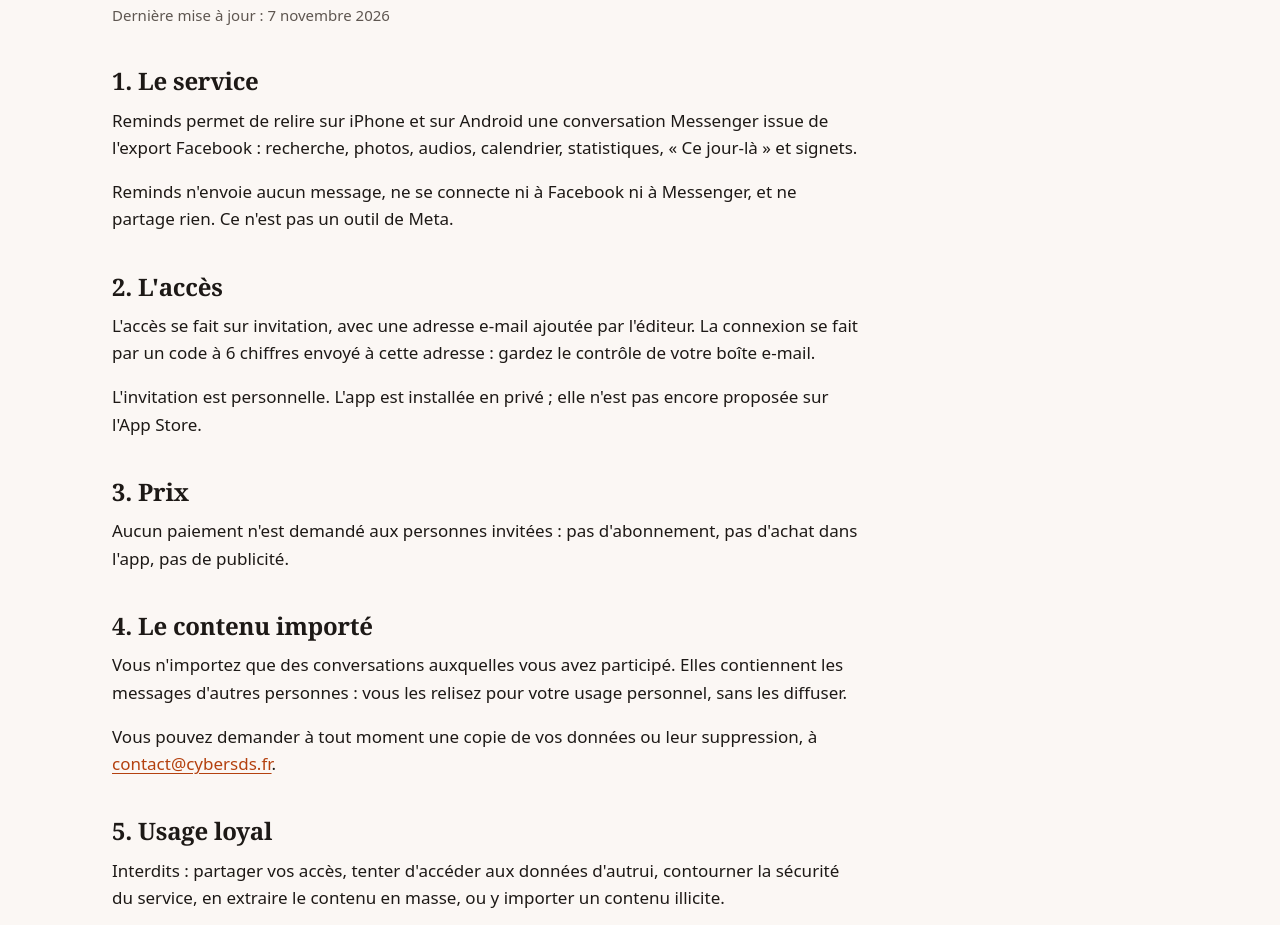
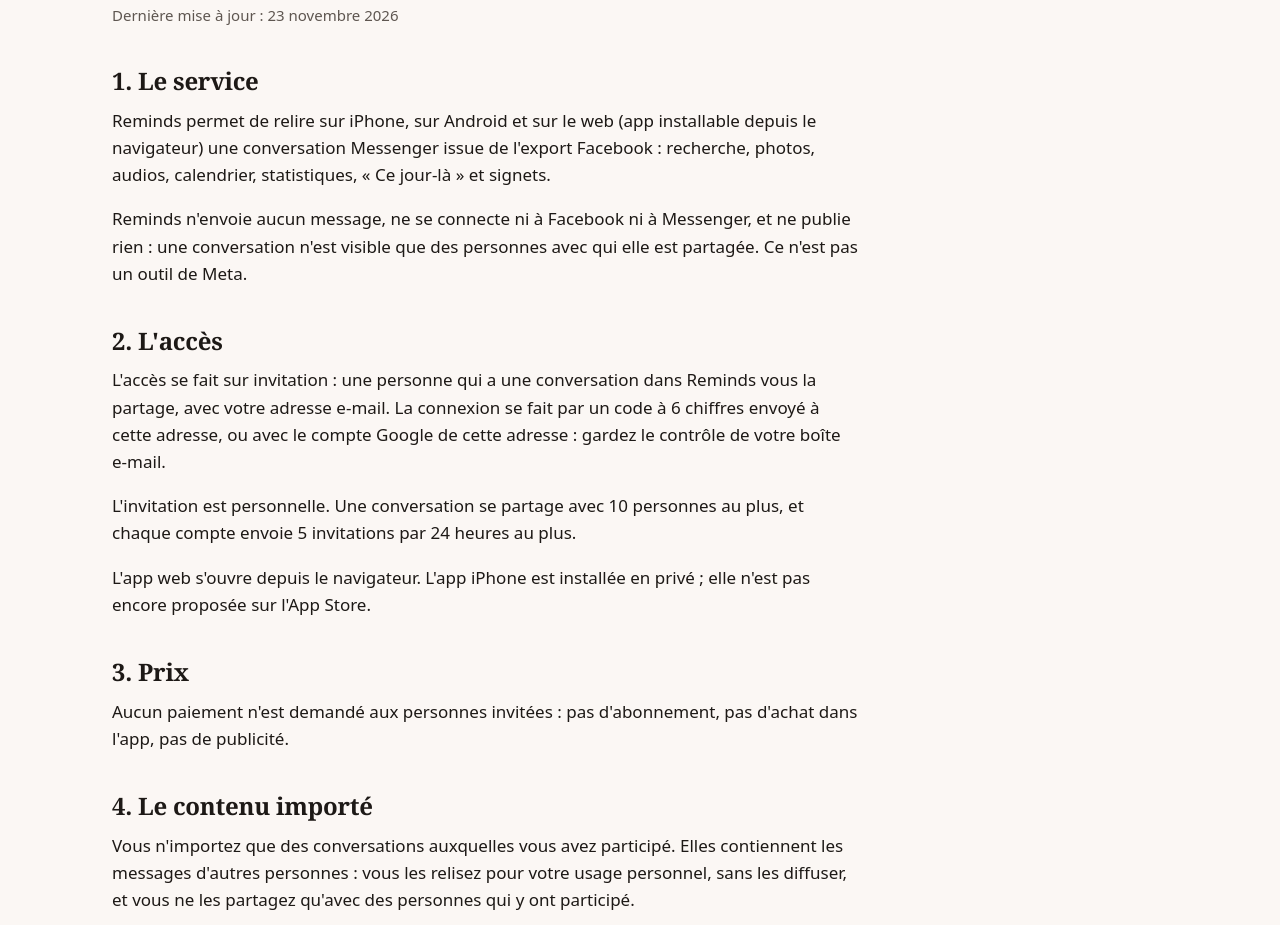
Before and after one commit to predator229/reminds_siteweb, a plain HTML site: page conditions.html in a window 1280 px wide. Shown: the part 310-1235 px from the top of the page. Drawn offline with Linux system fonts and the light colour scheme.

Commit message:
docs(legal): web app, sharing, Google sign-in and import files
Privacy: Google sign-in, sharing a conversation, uploaded export files
(isolated processing, deleted after import or 24 h, never shared).
Terms: web app, invitation by a conversation owner, sharing limits.

```diff
--- a/conditions.html
+++ b/conditions.html
@@ -4,8 +4,11 @@
   <meta charset="utf-8">
   <meta name="viewport" content="width=device-width, initial-scale=1">
   <title>Conditions d'utilisation | Reminds</title>
-  <meta name="description" content="Conditions d'utilisation de Reminds : le service, l'accès sur invitation, le contenu importé, l'usage loyal, la responsabilité et le droit applicable.">
+  <meta name="description" content="Conditions d'utilisation de Reminds : le service, l'accès sur invitation, le contenu importé, l'usage loyal, la responsabilité et le droit applicable.">
   <link rel="canonical" href="https://reminds.cybersds.fr/conditions.html">
+  <link rel="alternate" hreflang="fr" href="https://reminds.cybersds.fr/conditions.html">
+  <link rel="alternate" hreflang="en" href="https://reminds.cybersds.fr/en/terms.html">
+  <link rel="alternate" hreflang="x-default" href="https://reminds.cybersds.fr/conditions.html">
   <meta name="theme-color" media="(prefers-color-scheme: light)" content="#fbf7f4">
   <meta name="theme-color" media="(prefers-color-scheme: dark)" content="#14110f">
   <link rel="icon" href="/favicon.ico" sizes="any">
@@ -14,9 +17,10 @@
   <link rel="manifest" href="/site.webmanifest">
   <meta property="og:type" content="website">
   <meta property="og:locale" content="fr_FR">
+  <meta property="og:locale:alternate" content="en_US">
   <meta property="og:site_name" content="Reminds">
   <meta property="og:title" content="Conditions d'utilisation | Reminds">
-  <meta property="og:description" content="Conditions d'utilisation de Reminds : le service, l'accès sur invitation, le contenu importé, l'usage loyal, la responsabilité et le droit applicable.">
+  <meta property="og:description" content="Conditions d'utilisation de Reminds : le service, l'accès sur invitation, le contenu importé, l'usage loyal, la responsabilité et le droit applicable.">
   <meta property="og:url" content="https://reminds.cybersds.fr/conditions.html">
   <meta property="og:image" content="https://reminds.cybersds.fr/images/og-image.png">
   <meta name="twitter:card" content="summary_large_image">
@@ -39,6 +43,8 @@
           <li><a href="/#acces">Accès</a></li>
         </ul>
       </nav>
+      <a class="btn btn-primary btn-small header-cta" href="/app/">Ouvrir Reminds</a>
+      <a class="lang-switch" href="/en/terms.html" hreflang="en" lang="en" aria-label="English version">EN</a>
       <button class="theme-toggle" type="button" data-theme-toggle aria-pressed="false" aria-label="Thème sombre">
         <svg class="icon-moon" viewBox="0 0 24 24" fill="none" stroke="currentColor" stroke-width="2" stroke-linecap="round" stroke-linejoin="round" aria-hidden="true"><path d="M21 12.8A9 9 0 1 1 11.2 3a7 7 0 0 0 9.8 9.8z"/></svg>
         <svg class="icon-sun" viewBox="0 0 24 24" fill="none" stroke="currentColor" stroke-width="2" stroke-linecap="round" stroke-linejoin="round" aria-hidden="true"><circle cx="12" cy="12" r="4"/><path d="M12 2v2M12 20v2M4.9 4.9l1.4 1.4M17.7 17.7l1.4 1.4M2 12h2M20 12h2M4.9 19.1l1.4-1.4M17.7 6.3l1.4-1.4"/></svg>
@@ -51,17 +57,18 @@
       <article>
         <p class="eyebrow">Conditions d'utilisation</p>
         <h1>Ce que le service fait, et à quelles conditions</h1>
-        <p class="updated">Dernière mise à jour : 7 novembre 2026</p>
+        <p class="updated">Dernière mise à jour : 23 novembre 2026</p>
         <h2>1. Le service</h2>
-        <p>Reminds permet de relire sur iPhone et sur Android une conversation Messenger issue de l'export Facebook : recherche, photos, audios, calendrier, statistiques, « Ce jour-là » et signets.</p>
-        <p>Reminds n'envoie aucun message, ne se connecte ni à Facebook ni à Messenger, et ne partage rien. Ce n'est pas un outil de Meta.</p>
+        <p>Reminds permet de relire sur iPhone, sur Android et sur le web (app installable depuis le navigateur) une conversation Messenger issue de l'export Facebook : recherche, photos, audios, calendrier, statistiques, « Ce jour-là » et signets.</p>
+        <p>Reminds n'envoie aucun message, ne se connecte ni à Facebook ni à Messenger, et ne publie rien : une conversation n'est visible que des personnes avec qui elle est partagée. Ce n'est pas un outil de Meta.</p>
         <h2>2. L'accès</h2>
-        <p>L'accès se fait sur invitation, avec une adresse e-mail ajoutée par l'éditeur. La connexion se fait par un code à 6 chiffres envoyé à cette adresse : gardez le contrôle de votre boîte e-mail.</p>
-        <p>L'invitation est personnelle. L'app est installée en privé ; elle n'est pas encore proposée sur l'App Store.</p>
+        <p>L'accès se fait sur invitation : une personne qui a une conversation dans Reminds vous la partage, avec votre adresse e-mail. La connexion se fait par un code à 6 chiffres envoyé à cette adresse, ou avec le compte Google de cette adresse : gardez le contrôle de votre boîte e-mail.</p>
+        <p>L'invitation est personnelle. Une conversation se partage avec 10 personnes au plus, et chaque compte envoie 5 invitations par 24 heures au plus.</p>
+        <p>L'app web s'ouvre depuis le navigateur. L'app iPhone est installée en privé ; elle n'est pas encore proposée sur l'App Store.</p>
         <h2>3. Prix</h2>
         <p>Aucun paiement n'est demandé aux personnes invitées : pas d'abonnement, pas d'achat dans l'app, pas de publicité.</p>
         <h2>4. Le contenu importé</h2>
-        <p>Vous n'importez que des conversations auxquelles vous avez participé. Elles contiennent les messages d'autres personnes : vous les relisez pour votre usage personnel, sans les diffuser.</p>
+        <p>Vous n'importez que des conversations auxquelles vous avez participé. Elles contiennent les messages d'autres personnes : vous les relisez pour votre usage personnel, sans les diffuser, et vous ne les partagez qu'avec des personnes qui y ont participé.</p>
         <p>Vous pouvez demander à tout moment une copie de vos données ou leur suppression, à <a href="mailto:contact@cybersds.fr">contact@cybersds.fr</a>.</p>
         <h2>5. Usage loyal</h2>
         <p>Interdits : partager vos accès, tenter d'accéder aux données d'autrui, contourner la sécurité du service, en extraire le contenu en masse, ou y importer un contenu illicite.</p>
```
Also changed, not shown: confidentialite.html (+14 -4 lines), 1 other file.
